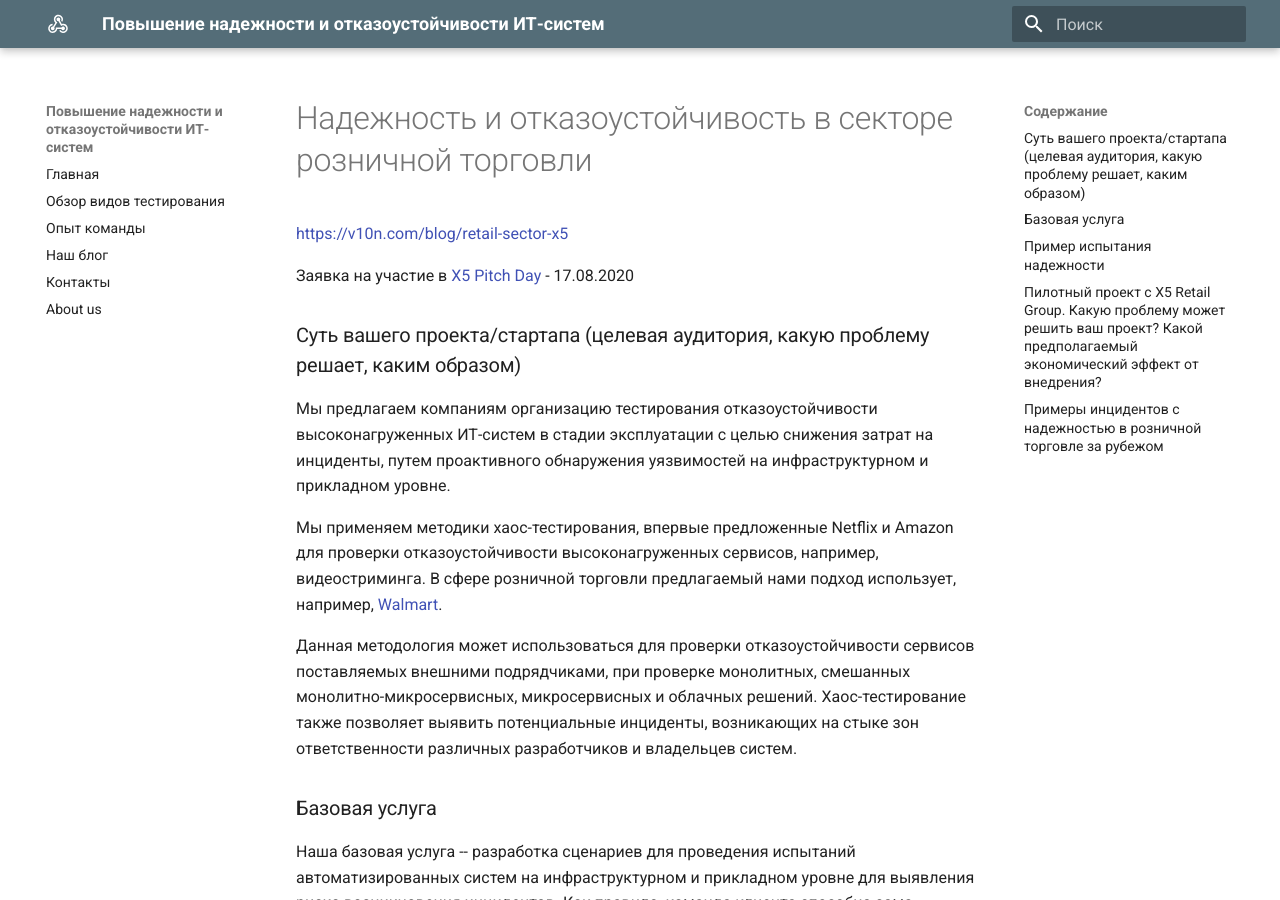
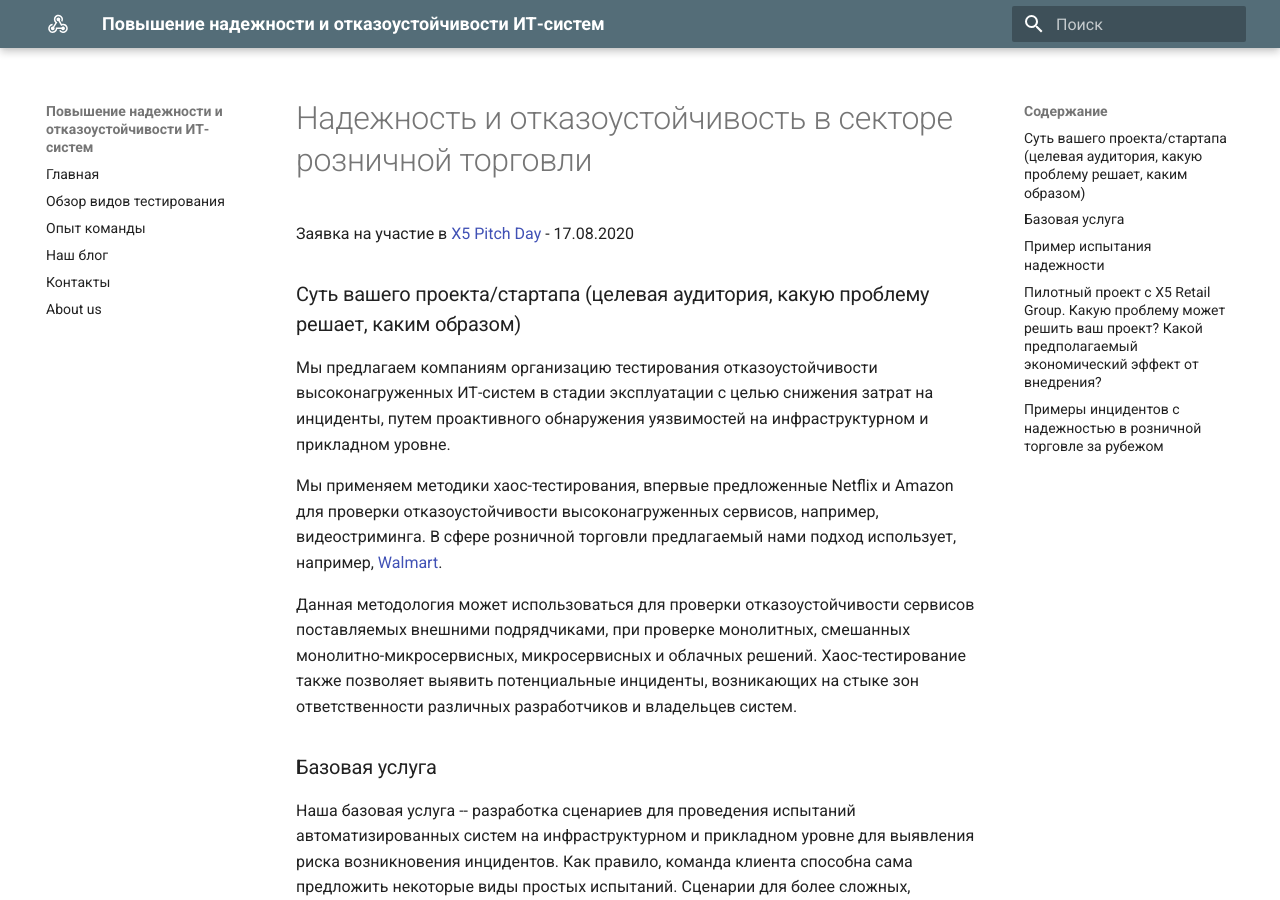
Before and after one commit to epogrebnyak/mkdocs-actionable, an MkDocs documentation site: the page built from docs/blog/retail-sector-x5.md, in a window 1280 px wide and 900 px high. Built offline with MkDocs 1.6.1 and Material for MkDocs 9.7.7, drawn with Linux system fonts in a browser that asks for light colours.

Commit message:
Update retail-sector-x5.md

```diff
--- a/docs/blog/retail-sector-x5.md
+++ b/docs/blog/retail-sector-x5.md
@@ -1,6 +1,4 @@
 # Надежность и отказоустойчивость в секторе розничной торговли
-
-<https://v10n.com/blog/retail-sector-x5>
 
 Заявка на участие в [X5 Pitch Day](https://x5pitch-day.iidf.ru) - 17.08.2020
 
```
